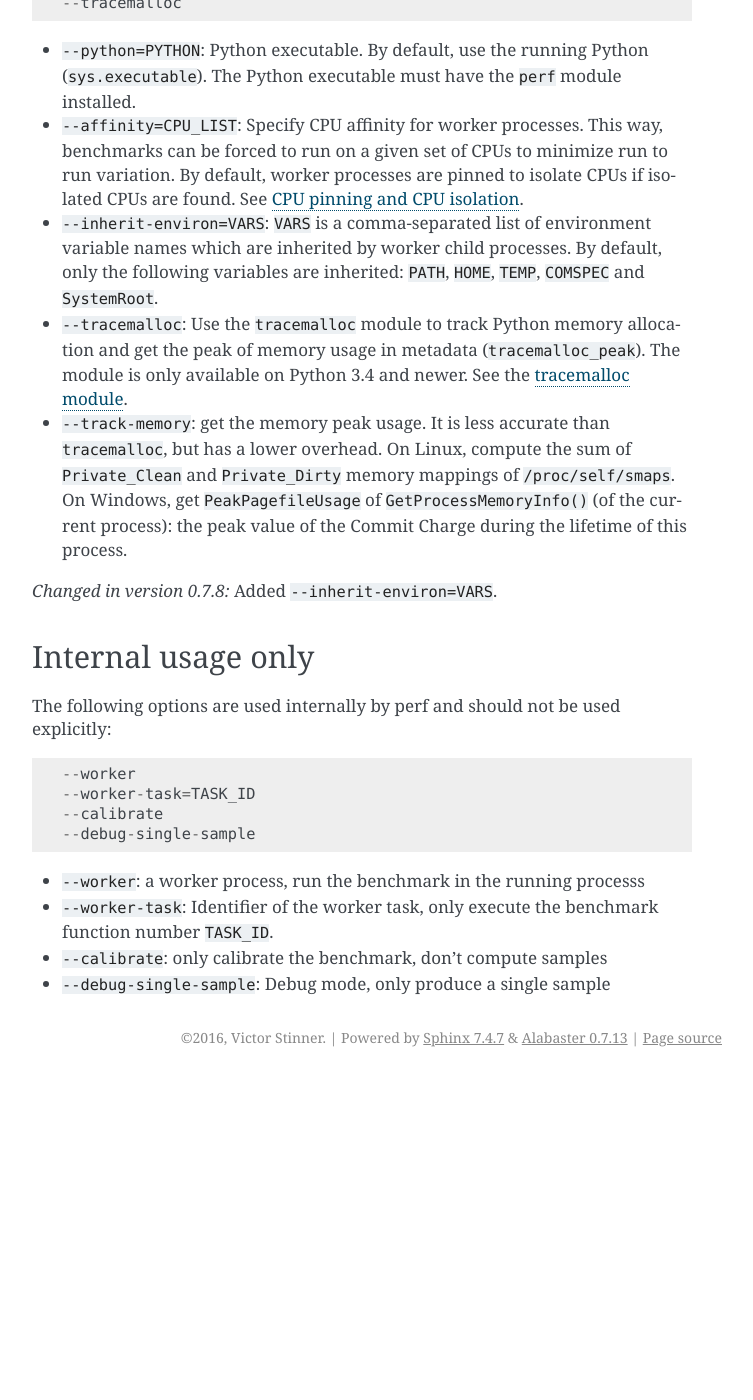
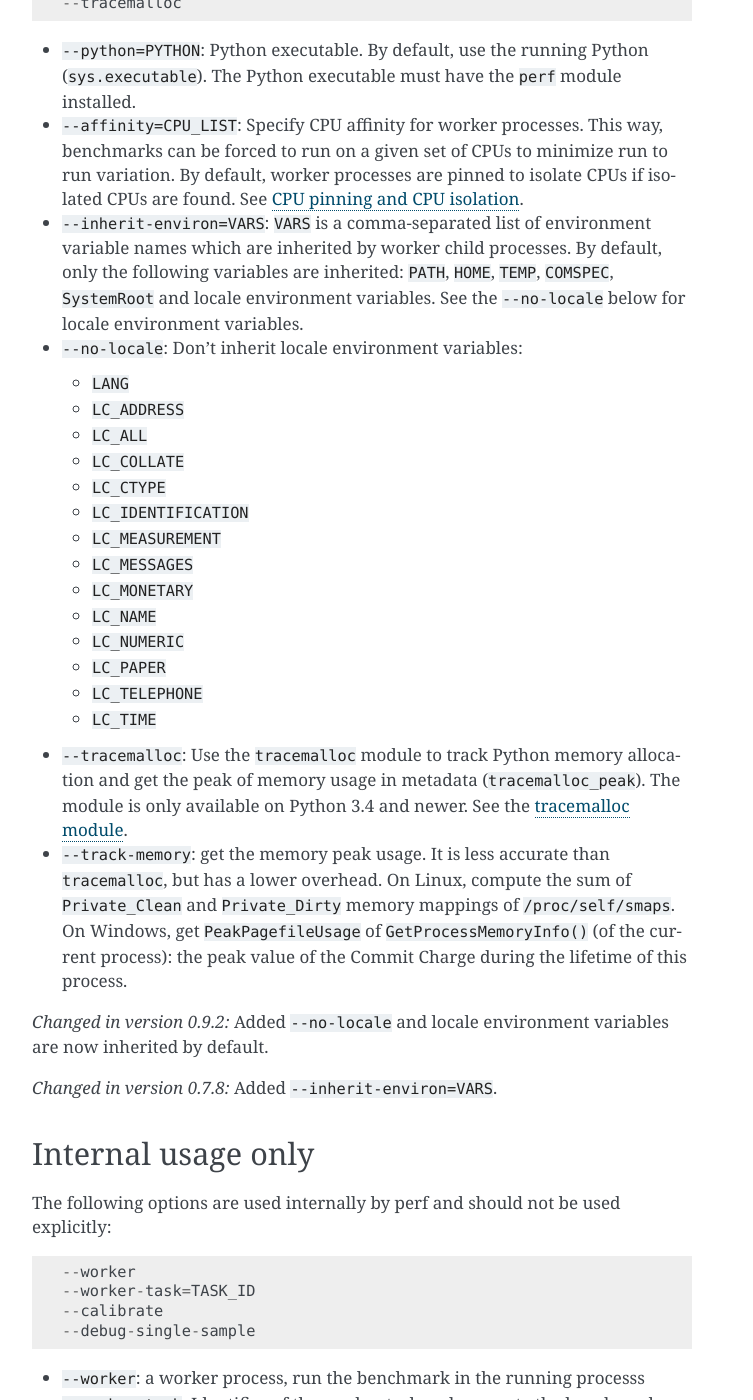
Before and after one commit to psf/pyperf, a Sphinx documentation site: the page built from doc/runner.rst, in a window 1280 px wide and 1400 px high, scrolled down 2028 px. Shown: the whole window, without its empty margins (388-1141 px from the left). Built offline with Sphinx 7.4.7, drawn with Linux system fonts in a browser that asks for light colours; before the commit the page ends 3105 px from its top, so only the background shows below that.

Commit message:
Add --no-locale
Issue #15: Added --no-locale command line option and locale
environment variables are now inherited by default.

```diff
--- a/doc/changelog.rst
+++ b/doc/changelog.rst
@@ -4,6 +4,8 @@ Changelog
 Version 0.9.2
 -------------
 
+* Issue #15: Added ``--no-locale`` command line option and locale environment
+  variables are now inherited by default.
 * Add :meth:`Runner.timeit` method.
 * Fix ``stats`` command: display again statistics on the whole benchmark suite.
 * Fix a ResourceWarning if interrupted:  Runner now kills the worker process
--- a/doc/perf.rst
+++ b/doc/perf.rst
@@ -201,6 +201,9 @@ Stable and reliable benchmarks
 Getting stable and reliable benchark results requires to tune the system and to
 analyze manually results to adjust :ref:`benchmark parameters <loops>`.
 
+The ``--no-locale`` option may be used to use the POSIX locale and so not
+have a result depending on the current locale.
+
 Modern Intel CPU are more and more complex: `Causes of Performance Swings Due
 to Code Placement in IA
 <https://llvmdevelopersmeetingbay2016.sched.org/event/8YzY/causes-of-performance-instability-due-to-code-placement-in-x86>`_
--- a/doc/runner.rst
+++ b/doc/runner.rst
@@ -107,7 +107,25 @@ Option::
 * ``--inherit-environ=VARS``: ``VARS`` is a comma-separated list of environment
   variable names which are inherited by worker child processes. By default,
   only the following variables are inherited: ``PATH``, ``HOME``, ``TEMP``,
-  ``COMSPEC`` and ``SystemRoot``.
+  ``COMSPEC``, ``SystemRoot`` and locale environment variables. See the
+  ``--no-locale`` below for locale environment variables.
+* ``--no-locale``: Don't inherit locale environment variables:
+
+  - ``LANG``
+  - ``LC_ADDRESS``
+  - ``LC_ALL``
+  - ``LC_COLLATE``
+  - ``LC_CTYPE``
+  - ``LC_IDENTIFICATION``
+  - ``LC_MEASUREMENT``
+  - ``LC_MESSAGES``
+  - ``LC_MONETARY``
+  - ``LC_NAME``
+  - ``LC_NUMERIC``
+  - ``LC_PAPER``
+  - ``LC_TELEPHONE``
+  - ``LC_TIME``
+
 * ``--tracemalloc``: Use the ``tracemalloc`` module to track Python memory
   allocation and get the peak of memory usage in metadata
   (``tracemalloc_peak``). The module is only available on Python 3.4 and newer.
@@ -119,6 +137,11 @@ Option::
   ``/proc/self/smaps``. On Windows, get ``PeakPagefileUsage`` of
   ``GetProcessMemoryInfo()`` (of the current process): the peak value of the
   Commit Charge during the lifetime of this process.
+
+.. versionchanged:: 0.9.2
+
+   Added ``--no-locale`` and locale environment variables are now inherited by
+   default.
 
 .. versionchanged:: 0.7.8
 
```
Also changed, not shown: 2 other files.
